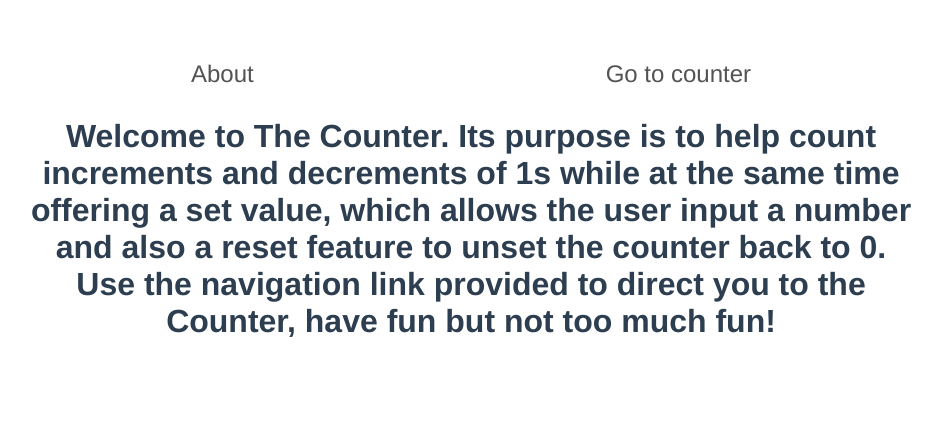
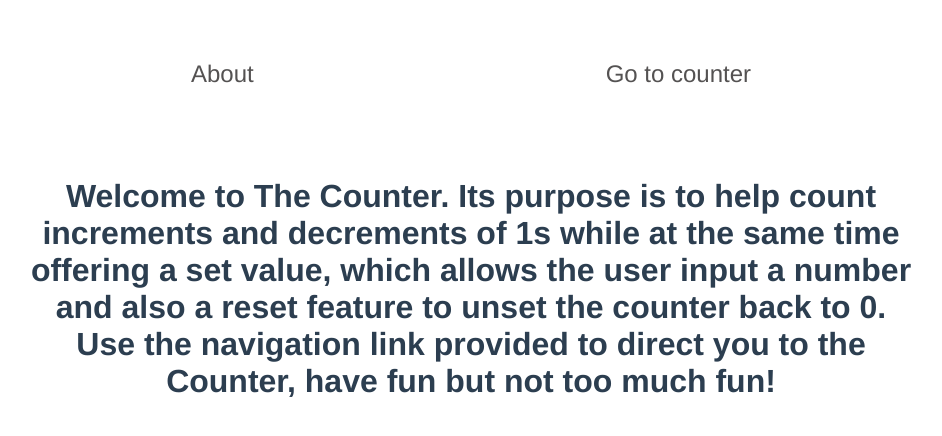
Before and after one commit to Aloofmonk/counter-counter, a Vue app: page / in a window 1280 px wide. Shown: the top 436 px of the page, without its empty margins (169-1111 px from the left). Built offline with nearby package versions, Linux system fonts and the light colour scheme.

Commit message:
styletwo

```diff
--- a/src/components/About.vue
+++ b/src/components/About.vue
@@ -11,7 +11,7 @@
 .about{
 	display: flex;
 	align-items: center;
-	height: 35vh;
+	height: 50vh;
 	justify-content: center;
 }
 .acontainer{
```
